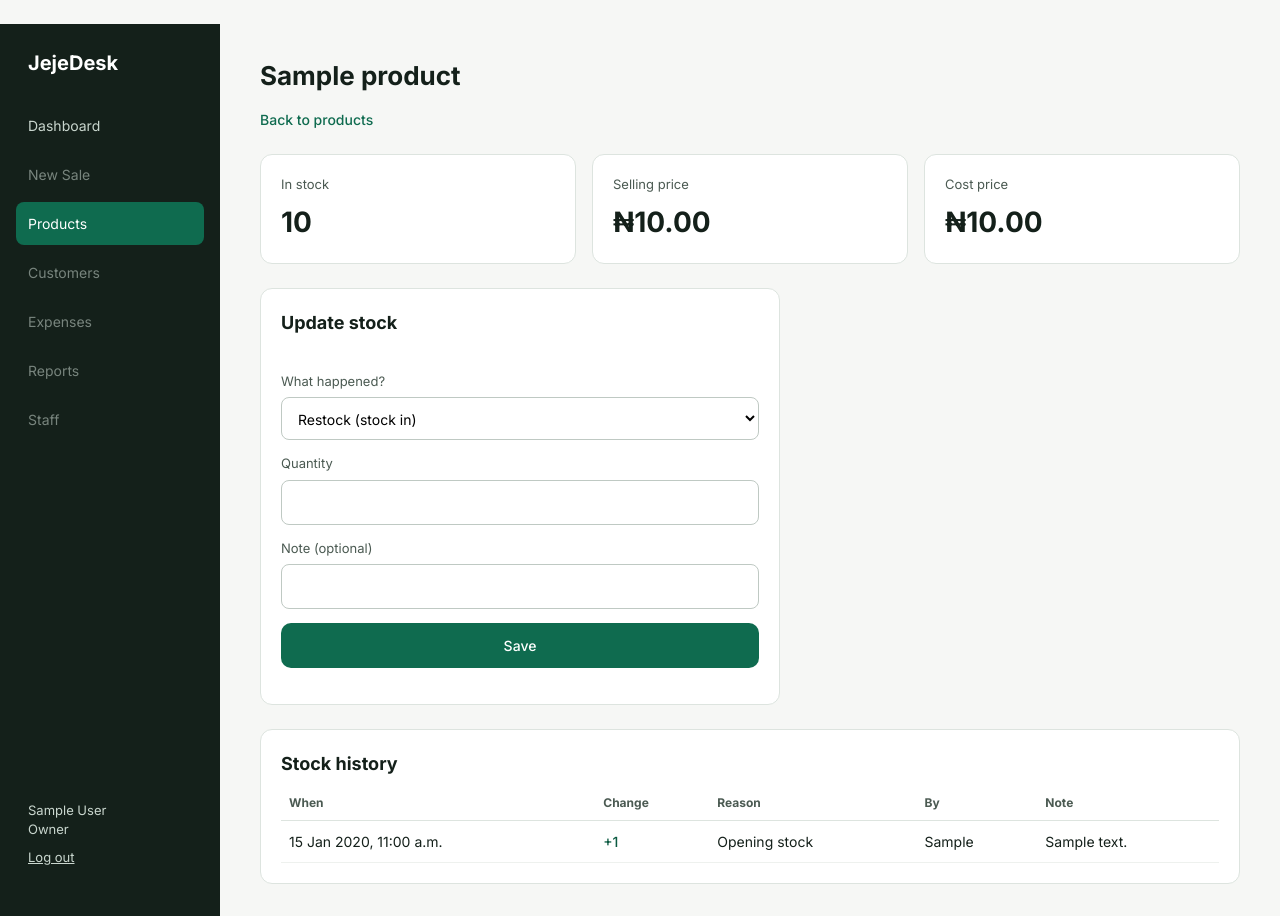
After one commit to Temi901/JejeDesk, a Django app: page /products/1/ in a window 1280 px wide. The commit adds this page. Run offline with Django 5.2, Linux system fonts and the light colour scheme; a user stored in the database is signed in; tables that the repository leaves empty hold one stand-in row (values such as "Sample post").

Commit message:
Add product detail with restock, damage and stock history

```diff
--- a/inventory/forms.py
+++ b/inventory/forms.py
@@ -32,3 +32,14 @@ class ProductForm(forms.ModelForm):
             if value is not None and value < 0:
                 self.add_error(name, "Must be zero or more.")
         return cleaned
+
+class StockAdjustForm(forms.Form):
+    reason = forms.ChoiceField(
+        choices=[
+            ("restock", "Restock (stock in)"),
+            ("damage", "Damaged or lost (stock out)"),
+        ],
+        label="What happened?",
+    )
+    quantity = forms.IntegerField(min_value=1, label="Quantity")
+    note = forms.CharField(max_length=255, required=False, label="Note (optional)")
--- /dev/null
+++ b/inventory/templates/inventory/product_detail.html
@@ -0,0 +1,40 @@
+{% extends "app_base.html" %}
+{% block title %}{{ product.name }} · JejeDesk{% endblock %}
+{% block content %}
+<h1>{{ product.name }}</h1>
+<p class="muted"><a class="link" href="{% url 'product_list' %}">Back to products</a></p>
+<div class="cards">
+  <div class="card"><div class="label">In stock</div><div class="value">{{ product.stock_quantity }}</div></div>
+  <div class="card"><div class="label">Selling price</div><div class="value">&#8358;{{ product.selling_price|floatformat:"2g" }}</div></div>
+  {% if is_owner %}<div class="card"><div class="label">Cost price</div><div class="value">&#8358;{{ product.cost_price|floatformat:"2g" }}</div></div>{% endif %}
+</div>
+{% if is_owner %}
+<div class="card" style="max-width:520px;margin-bottom:24px">
+  <h2 style="font-size:18px;margin-bottom:12px">Update stock</h2>
+  <form method="post">
+    {% csrf_token %}
+    {% include "partials/form_fields.html" %}
+    <button class="btn" type="submit">Save</button>
+  </form>
+</div>
+{% endif %}
+<div class="card">
+  <h2 style="font-size:18px;margin-bottom:8px">Stock history</h2>
+  <div class="table-wrap">
+    <table>
+      <tr><th>When</th><th>Change</th><th>Reason</th><th>By</th><th>Note</th></tr>
+      {% for m in movements %}
+      <tr>
+        <td>{{ m.created_at|date:"j M Y, g:i a" }}</td>
+        <td class="{% if m.change > 0 %}pos{% else %}neg{% endif %}">{{ m.change|stringformat:"+d" }}</td>
+        <td>{{ m.get_reason_display }}</td>
+        <td>{{ m.created_by.first_name|default:m.created_by.email|default:"-" }}</td>
+        <td>{{ m.note|default:"-" }}</td>
+      </tr>
+      {% empty %}
+      <tr><td colspan="5" class="muted">No movements yet.</td></tr>
+      {% endfor %}
+    </table>
+  </div>
+</div>
+{% endblock %}
--- a/inventory/templates/inventory/product_list.html
+++ b/inventory/templates/inventory/product_list.html
@@ -15,7 +15,7 @@
       <tr><th>Product</th><th>Category</th><th>Price</th><th>In stock</th><th>Status</th></tr>
       {% for p in products %}
       <tr>
-        <td>{{ p.name }}</td>
+        <td><a class="link" href="{% url 'product_detail' p.id %}">{{ p.name }}</a></td>
         <td>{{ p.category|default:"-" }}</td>
         <td>&#8358;{{ p.selling_price|floatformat:"2g" }}</td>
         <td>{{ p.stock_quantity }}</td>
--- a/inventory/urls.py
+++ b/inventory/urls.py
@@ -5,4 +5,5 @@ from . import views
 urlpatterns = [
     path("products/", views.product_list, name="product_list"),
     path("products/new/", views.product_create, name="product_create"),
+    path("products/<int:pk>/", views.product_detail, name="product_detail"),
 ]
--- a/inventory/views.py
+++ b/inventory/views.py
@@ -1,13 +1,14 @@
 from django.contrib.auth.decorators import login_required
+from django.core.exceptions import PermissionDenied
 from django.db import transaction
 from django.db.models import Q
-from django.shortcuts import redirect, render
+from django.shortcuts import get_object_or_404, redirect, render
 
 from accounts.decorators import owner_required
 
-from .forms import ProductForm
+from .forms import ProductForm, StockAdjustForm
 from .models import Product, StockMovement
-from .services import change_stock
+from .services import InsufficientStock, change_stock
 
 
 @login_required
@@ -44,3 +45,39 @@ def product_create(request):
     else:
         form = ProductForm(business=business)
     return render(request, "inventory/product_form.html", {"form": form})
+
+
+@login_required
+def product_detail(request, pk):
+    user = request.user
+    product = get_object_or_404(Product, pk=pk, business=user.business)
+    is_owner = user.role == user.Role.OWNER
+    if request.method == "POST":
+        if not is_owner:
+            raise PermissionDenied
+        form = StockAdjustForm(request.POST)
+        if form.is_valid():
+            qty = form.cleaned_data["quantity"]
+            reason = form.cleaned_data["reason"]
+            change = qty if reason == StockMovement.Reason.RESTOCK else -qty
+            try:
+                change_stock(
+                    product_id=product.id,
+                    business=user.business,
+                    change=change,
+                    reason=reason,
+                    user=user,
+                    note=form.cleaned_data["note"],
+                )
+            except InsufficientStock as error:
+                form.add_error("quantity", str(error))
+            else:
+                return redirect("product_detail", pk=product.id)
+    else:
+        form = StockAdjustForm()
+    movements = product.movements.select_related("created_by")[:50]
+    return render(
+        request,
+        "inventory/product_detail.html",
+        {"product": product, "form": form, "movements": movements, "is_owner": is_owner},
+    )
--- a/static/css/app.css
+++ b/static/css/app.css
@@ -49,3 +49,5 @@ td{padding:12px 8px;border-bottom:1px solid #EEF1EE}
 .badge{padding:3px 10px;border-radius:99px;font-size:12px}
 .badge.ok{background:#E3F3EA;color:#0B5A41}
 .badge.lo{background:#FFF1D6;color:#7A4A00}
+.pos{color:#0B5A41;font-weight:500}
+.neg{color:#B3261E;font-weight:500}
```
